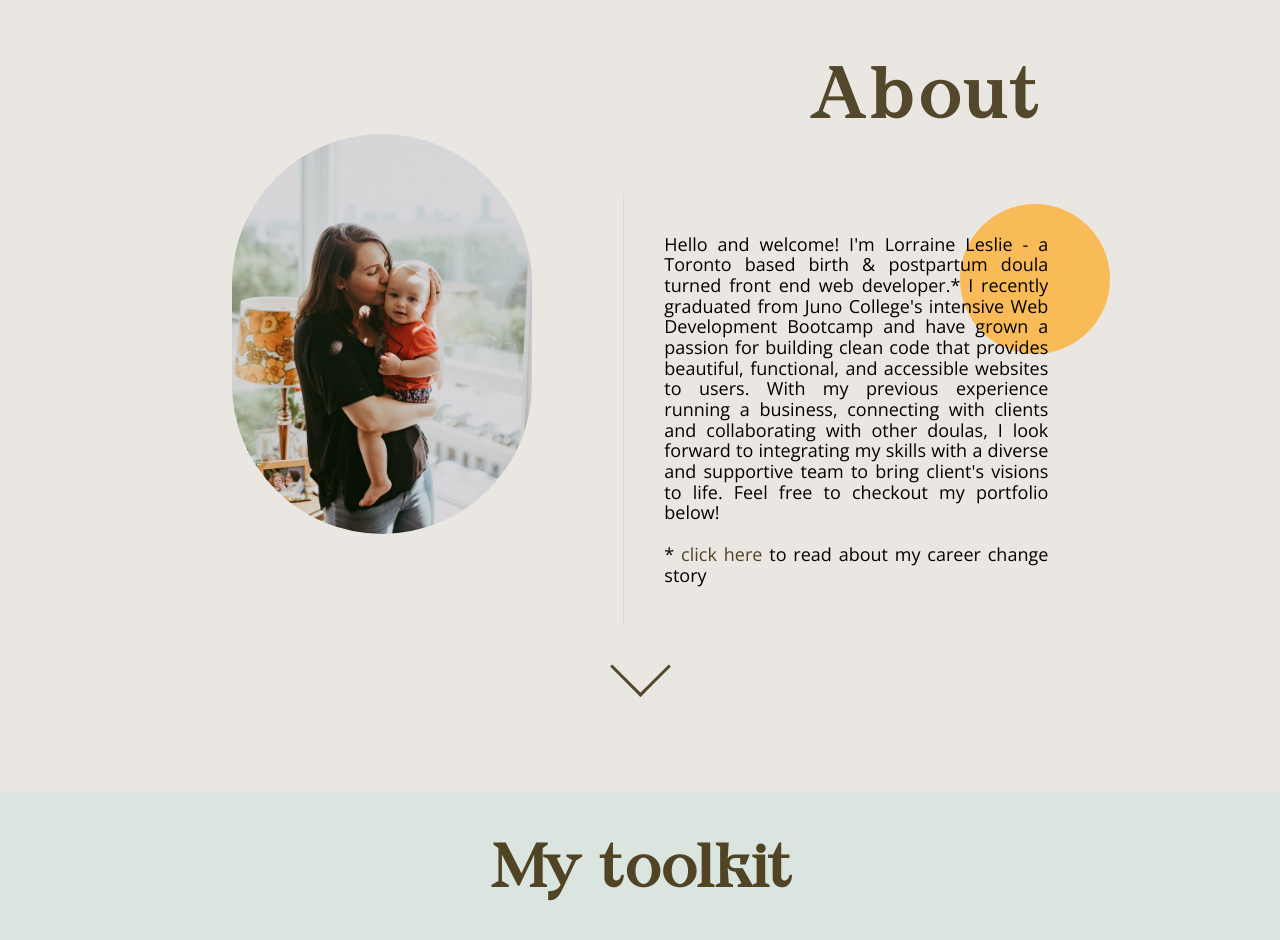
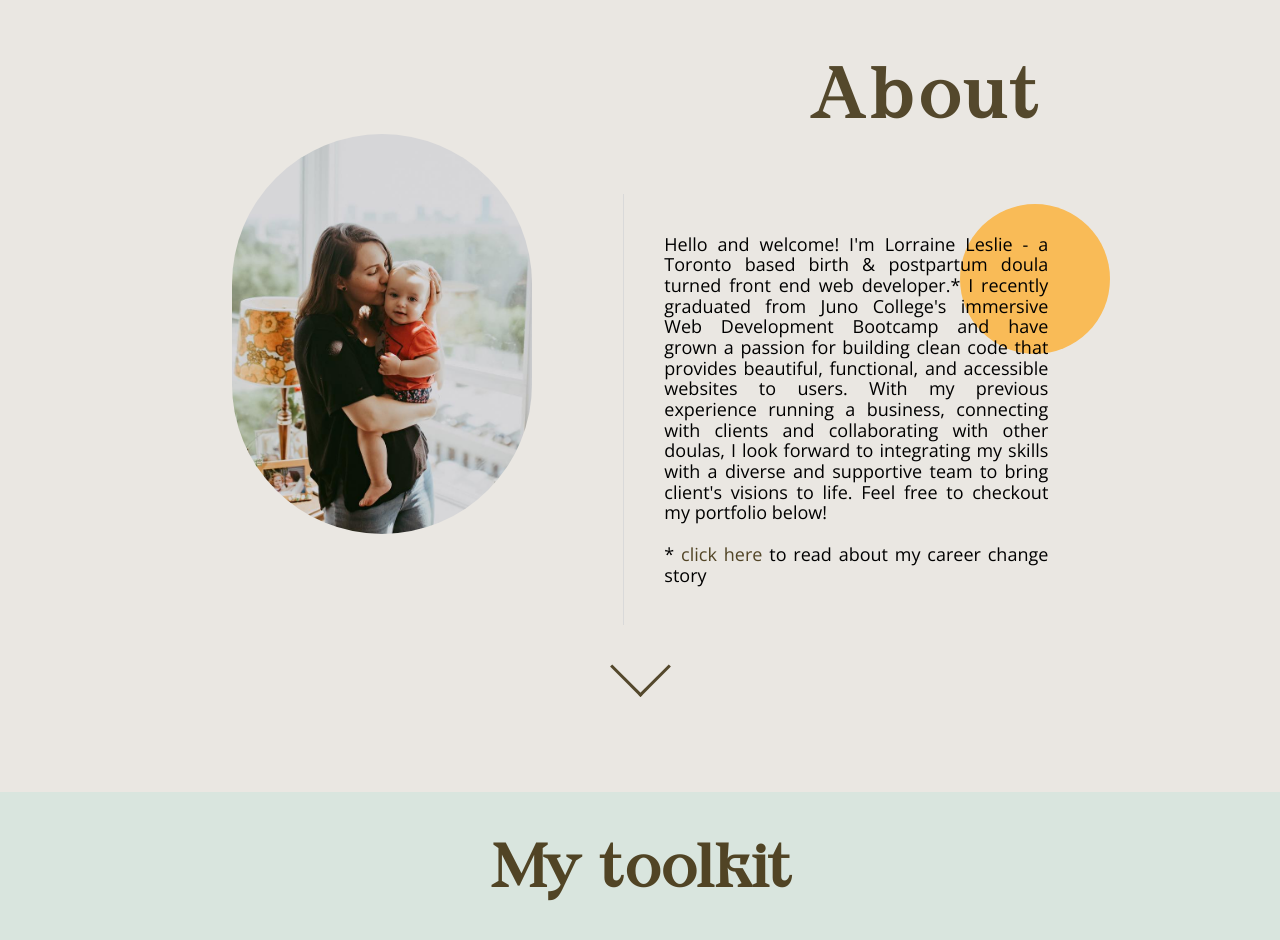
Before and after one commit to lomarieleslie/portfolio, a plain HTML site: page index.html in a window 1280 px wide. Shown: the part 860-1800 px from the top of the page. Drawn offline with nearby package versions, Linux system fonts and the light colour scheme.

Commit message:
small edit

```diff
--- a/index.html
+++ b/index.html
@@ -84,7 +84,7 @@
             <p class="about-paragraph">
               Hello and welcome! I'm Lorraine Leslie - a Toronto based birth &
               postpartum doula turned front end web developer.* I recently
-              graduated from Juno College's intensive Web Development Bootcamp
+              graduated from Juno College's immersive Web Development Bootcamp
               and have grown a passion for building clean code that provides
               beautiful, functional, and accessible websites to users. With my
               previous experience running a business, connecting with clients
```
